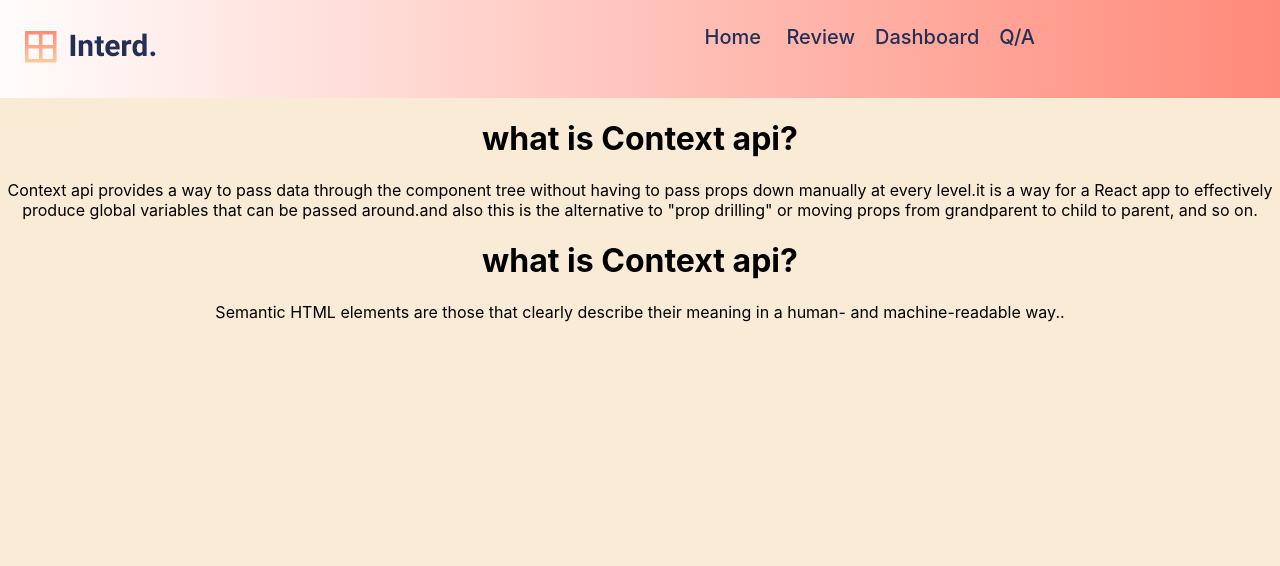
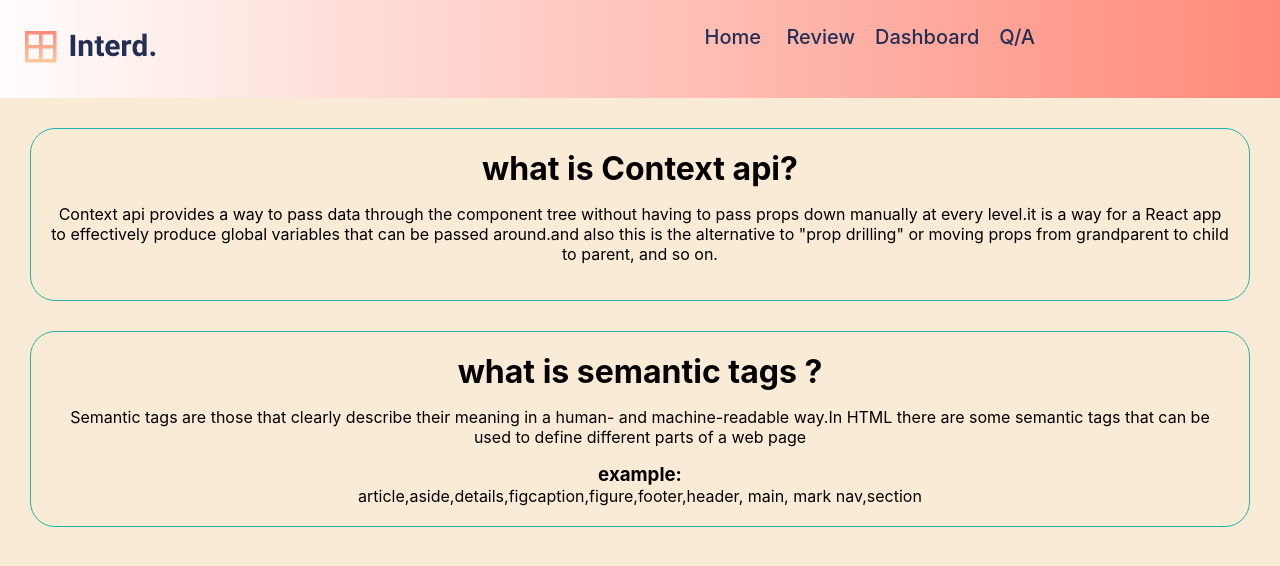
Before and after one commit to TalhaJobayer/inetriorDesighn-Assghnmnet-9, a React (Create React App) app: page /Blog in a window 1280 px wide. Shown: the top 566 px of the page. Built offline with nearby package versions, Linux system fonts and the light colour scheme.

Commit message:
Q/A done

```diff
--- a/src/Component/Blog/Blog.css
+++ b/src/Component/Blog/Blog.css
@@ -0,0 +1,10 @@
+.symentic{
+    border: 1px solid lightseagreen;
+    padding: 20px;
+    border-radius: 25px;
+    margin: 30px;
+}
+.symentic h3,h1{
+margin: 0;
+
+}
--- a/src/Component/Blog/Blog.js
+++ b/src/Component/Blog/Blog.js
@@ -1,16 +1,20 @@
 import React from 'react';
+import './Blog.css'
 
 const Blog = () => {
     return (
             <>
-        <div>
+        <div className='symentic'>
             <h1>what is Context api?</h1>
             <p>Context api provides a way to pass data through the component tree without having to pass props down manually at every level.it is a way for a React app to effectively produce global variables that can be passed around.and also this is the alternative to "prop drilling" or moving props from grandparent to child to parent, and so on.</p>
         </div>
-        <div>
-            <h1>what is Context api?</h1>
-            <p>Semantic HTML elements are those that clearly describe their meaning in a human- and machine-readable way..</p>
+        <div className='symentic'>
+            <h1>what is semantic tags ?</h1>
+            <p>Semantic tags are those that clearly describe their meaning in a human- and machine-readable way.In HTML there are some semantic tags that can be used to define different parts of a web page</p>
+            <h3>example: </h3><span className='example'>article,aside,details,figcaption,figure,footer,header, main, mark nav,section</span>
+
         </div>
+
             </>
     );
 };
```
